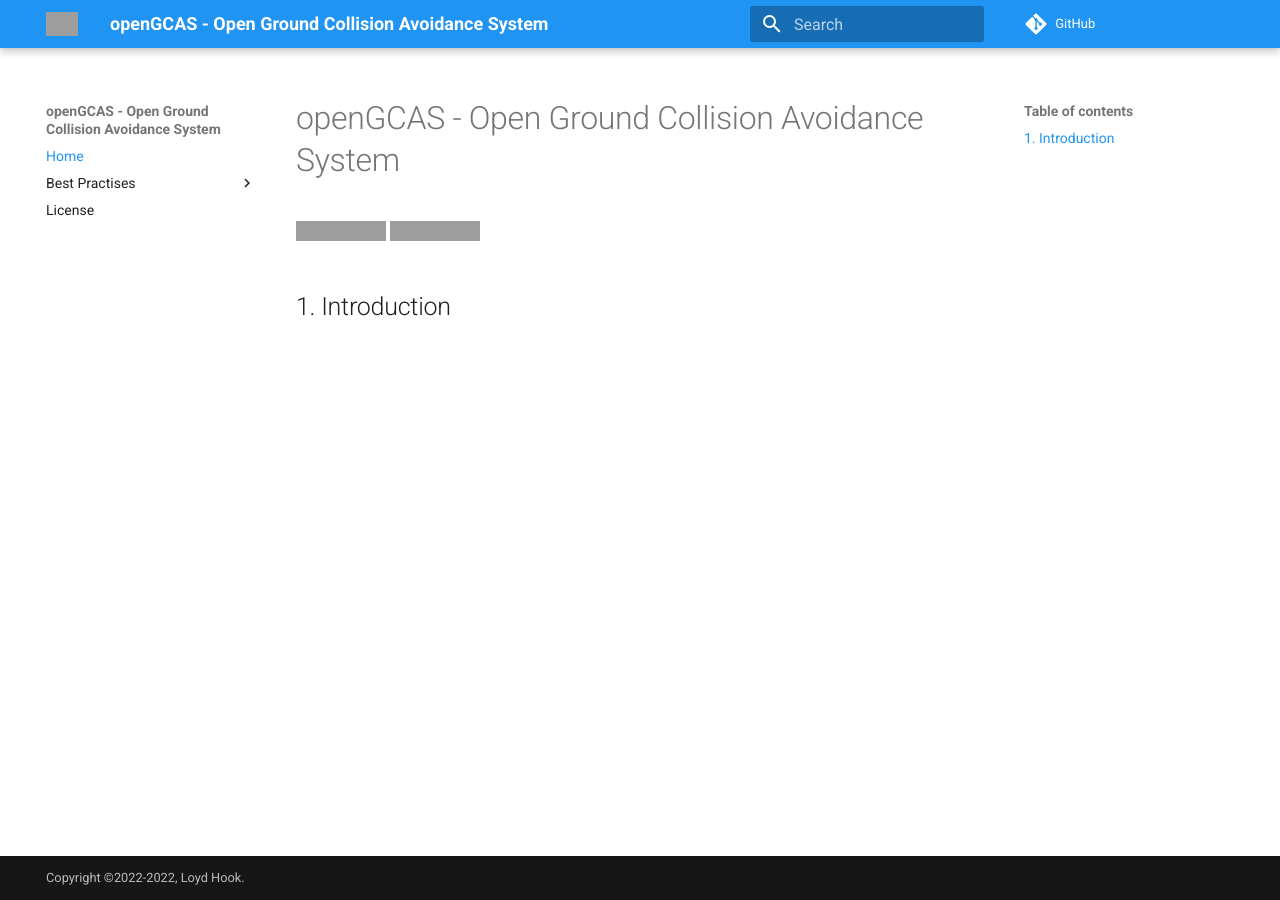
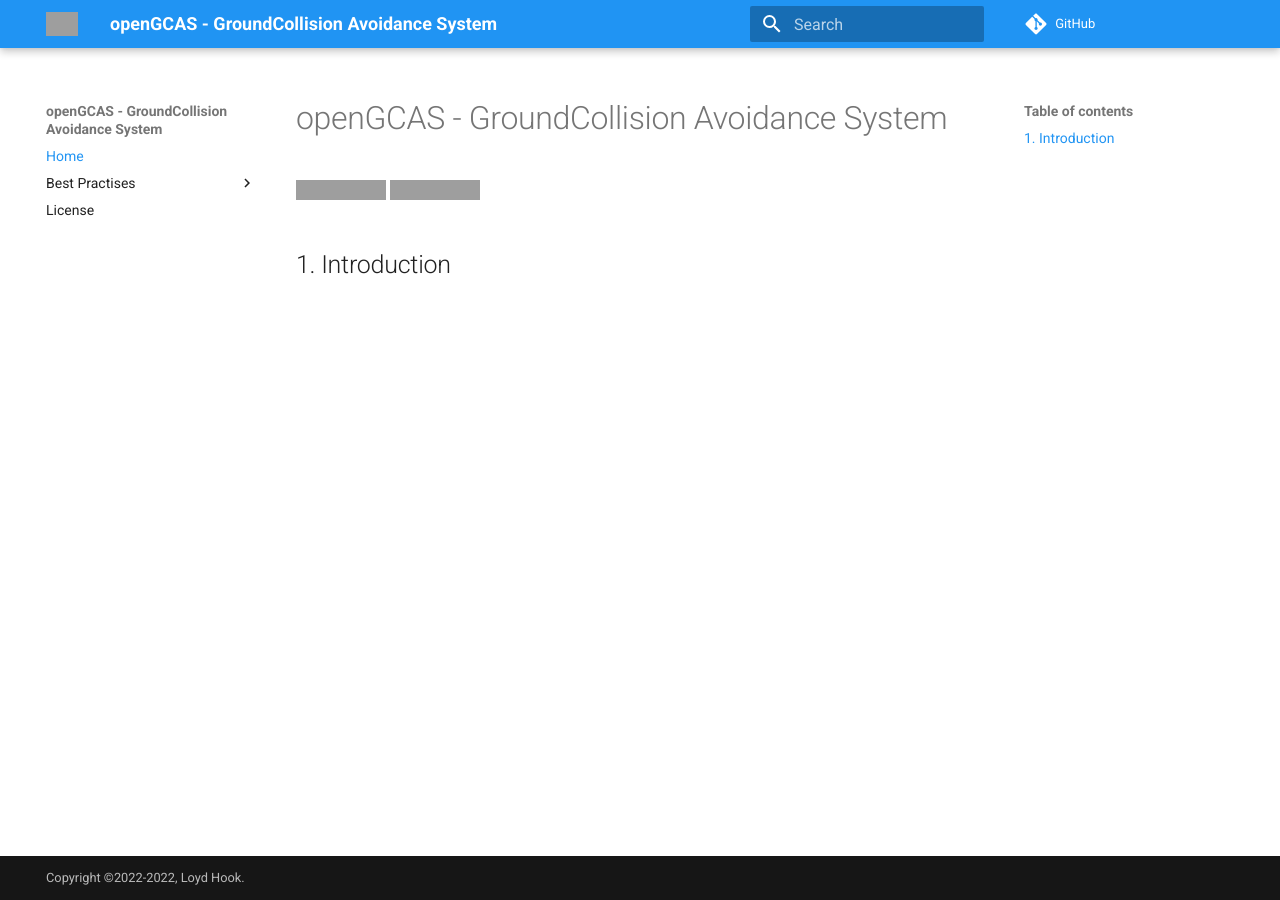
Before and after one commit to FAA-VAIL-Project/openGCAS, an MkDocs documentation site: the page built from docs/index.md, in a window 1280 px wide. Built offline with MkDocs 1.6.1 and Material for MkDocs 9.7.7, drawn with Linux system fonts in a browser that asks for light colours; comment, search, counter and statistics services are not loaded; grey boxes are pictures that could not be loaded.

Commit message:
Initial development setup.

```diff
--- a/docs/index.md
+++ b/docs/index.md
@@ -1,4 +1,4 @@
-# openGCAS - Open Ground Collision Avoidance System
+# openGCAS - GroundCollision Avoidance System
 
 ![GitHub (Pre-)Release](https://img.shields.io/github/v/release/FAA-VAIL-Project/openGCAS?include_prereleases)
 ![GitHub (Pre-)Release Date](https://img.shields.io/github/release-date-pre/FAA-VAIL-Project/openGCAS)
--- a/mkdocs.yml
+++ b/mkdocs.yml
@@ -25,9 +25,9 @@ plugins:
 
 repo_url: https://github.com/FAA-VAIL-Project/openGCAS
 
-site_name: openGCAS - Open Ground Collision Avoidance System
+site_name: openGCAS - GroundCollision Avoidance System
 # site_url: TODO
-site_description: Open Ground Collision Avoidance System
+site_description: GroundCollision Avoidance System
 site_author: FAA-VAIL-Project Team
 
 theme:
```
Also changed, not shown: README.md (+1 -1 lines), 1 other file.
